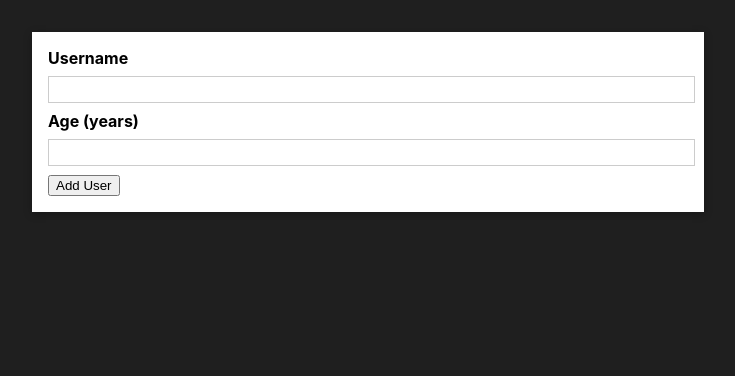
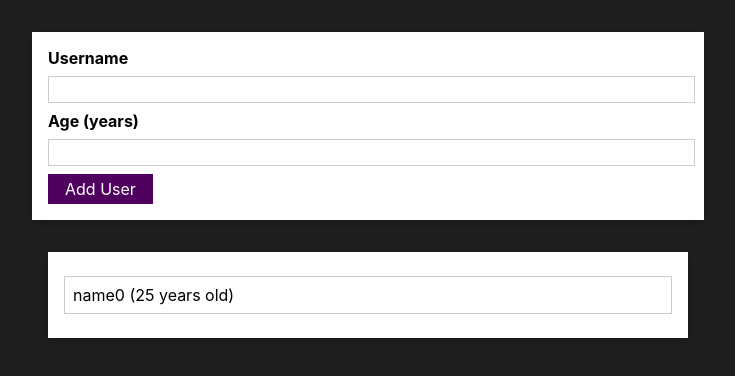
Before and after one commit to afissama/react-udemy, a React (Create React App) app in the folder 08-project/: page / in a window 1280 px wide. Shown: the top 376 px of the page, without its empty margins (272-1007 px from the left). Built offline with nearby package versions, Linux system fonts and the light colour scheme.

Commit message:
add user list

```diff
--- a/08-project/src/App.js
+++ b/08-project/src/App.js
@@ -2,11 +2,17 @@ import logo from './logo.svg';
 import AddUser from './components/Users/AddUser';
 
 import './App.css';
+import UserList from './components/Users/UserList';
+
+const USERS = [
+  {name: "name0", age: 25}
+]
 
 function App() {
   return (
     <div>
       <AddUser />
+      <UserList users = {USERS} />
     </div>
   );
 }
--- /dev/null
+++ b/08-project/src/components/UI/Button.js
@@ -0,0 +1,11 @@
+import React, {useState} from "react";
+import classes from "./Button.module.css";
+const Button = (props) => {
+  return (
+    <button className={classes.button} type={props.btnType || 'button'} onClick={props.onClick}>
+      {props.children}
+    </button>
+  );
+};
+
+export default Button;
--- /dev/null
+++ b/08-project/src/components/UI/Button.module.css
@@ -0,0 +1,18 @@
+.button {
+  font: inherit;
+  border: 1px solid #4f005f;
+  background: #4f005f;
+  color: white;
+  padding: 0.25rem 1rem;
+  cursor: pointer;
+}
+
+.button:hover,
+.button:active {
+  background: #741188;
+  border-color: #741188;
+}
+
+.button:focus {
+  outline: none;
+}
--- a/08-project/src/components/Users/AddUser.js
+++ b/08-project/src/components/Users/AddUser.js
@@ -1,20 +1,61 @@
-import React from "react";
+import React, { useState } from "react";
+import Button from "../UI/Button";
 import Card from "../UI/Card";
 import classes from "./AddUser.module.css";
 
 const AddUser = (props) => {
+  const [enteredUserName, setUserName] = useState("");
+  const [enteredUserAge, setUserAge] = useState("");
+
   const addUserHandler = (event) => {
     event.preventDefault();
+
+    if (
+      enteredUserName.trim().length === 0 ||
+      enteredUserAge.trim().length === 0
+    ) {
+      return;
+    }
+    if (+enteredUserAge < 1) {
+      return;
+    }
+
+    setUserAge("");
+    setUserName("");
   };
+
+  const userNameChangeHandler = (event) => {
+    setUserName(event.target.value);
+  };
+
+  const ageChangeHandler = (event) => {
+    setUserAge(event.target.value);
+  };
+
+  const clickHandler = () => {};
+
   return (
     <Card className={classes.input}>
       <form onSubmit={addUserHandler}>
         <label htmlFor="username">Username</label>
-        <input  id="username" type="text" />
+        <input
+          onChange={userNameChangeHandler}
+          id="username"
+          value={enteredUserName}
+          type="text"
+        />
 
         <label htmlFor="age">Age (years)</label>
-        <input id="age" type="number" />
-        <button type="submit">Add User</button>
+        <input
+          id="age"
+          value={enteredUserAge}
+          onChange={ageChangeHandler}
+          type="number"
+        />
+        <Button btnType="submit" onClick={clickHandler}>
+          {" "}
+          Add User{" "}
+        </Button>
       </form>
     </Card>
   );
--- /dev/null
+++ b/08-project/src/components/Users/UserList.js
@@ -0,0 +1,20 @@
+import Card from "../UI/Card";
+import classes from "./UserList.module.css";
+
+const UserList = (props) => {
+  return (
+    <Card className={classes.users}>
+      <ul>
+        {props.users.map((user) => {
+          return (
+            <li>
+              {user.name} ({user.age} years old)
+            </li>
+          );
+        })}
+      </ul>
+    </Card>
+  );
+};
+
+export default UserList;
--- /dev/null
+++ b/08-project/src/components/Users/UserList.module.css
@@ -0,0 +1,16 @@
+.users {
+  margin: 2rem auto;
+  width: 90%;
+  max-width: 40rem;
+}
+
+.users ul {
+  list-style: none;
+  padding: 1rem;
+}
+
+.users li {
+  border: 1px solid #ccc;
+  margin: 0.5rem 0;
+  padding: 0.5rem;
+}
```
